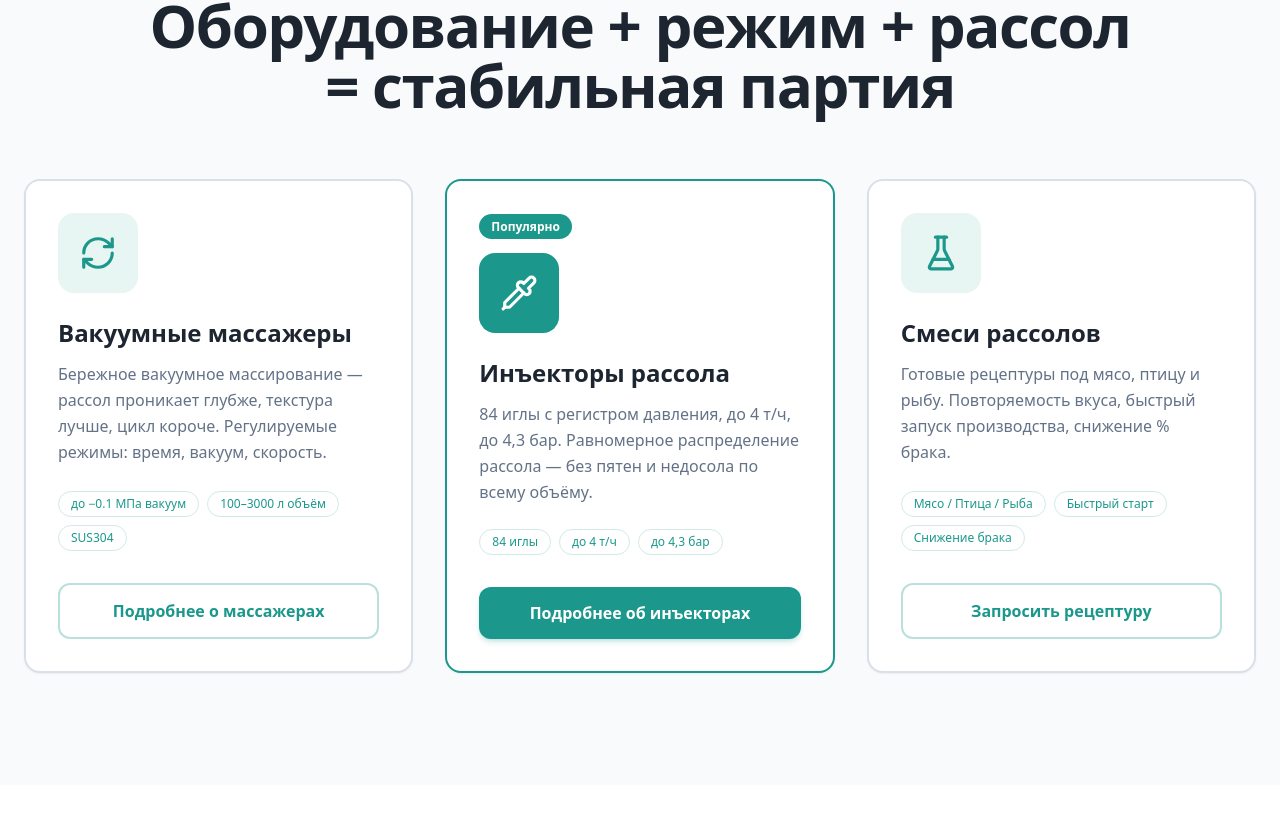
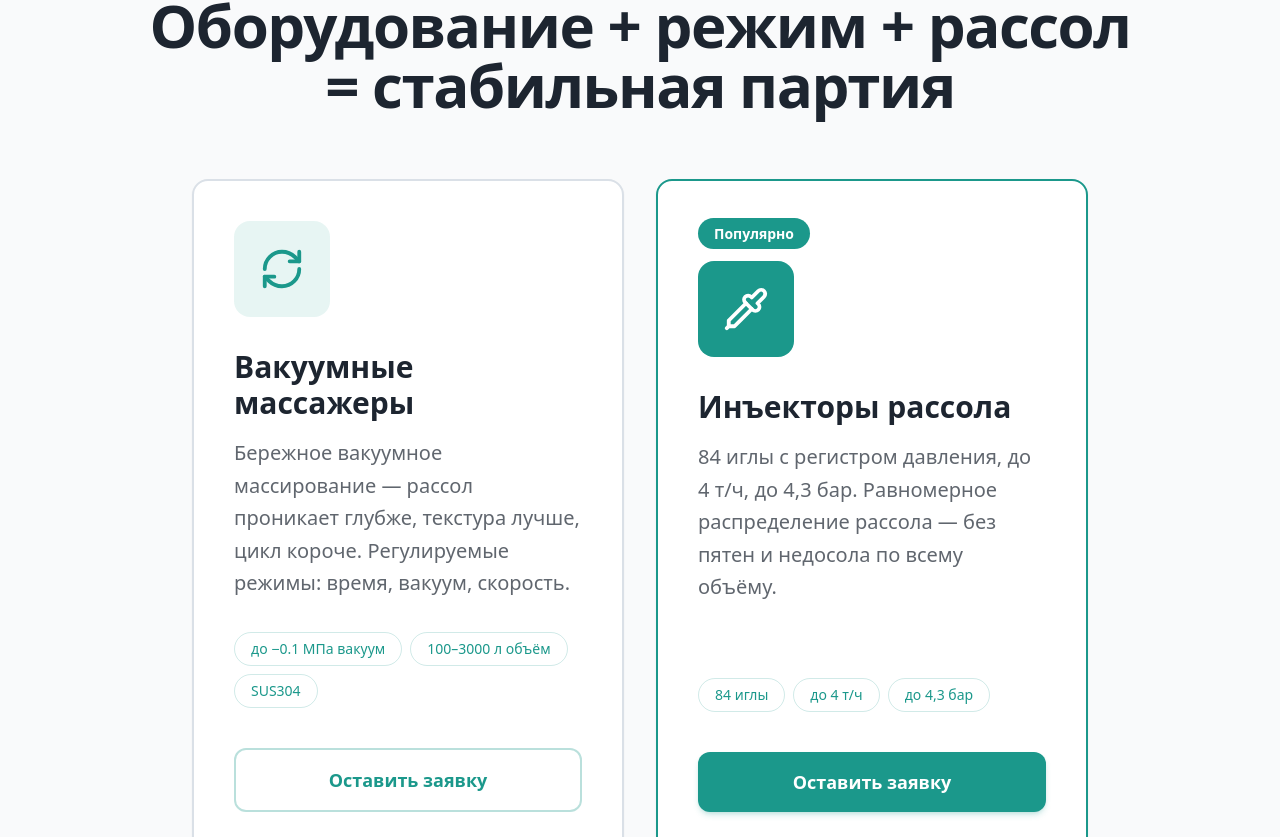
Before and after one commit to pr-poehali-dev/sky-melon-cascade, a React (Vite) app: page / in a window 1280 px wide. Shown: the part 2220-3057 px from the top of the page. Built offline with nearby package versions, Linux system fonts and the light colour scheme.

Commit message:
В следующем блоке убери блок «Смеси рассолов», Оставь 2 блока. Увеличь размер шрифта. На кнопках напиши Оставить заявку - имя, телефон, отправить

```diff
--- a/src/pages/Index.tsx
+++ b/src/pages/Index.tsx
@@ -280,32 +280,21 @@ const Index = () => {
             </h2>
           </div>
 
-          <div className="grid md:grid-cols-3 gap-8">
+          <div className="grid md:grid-cols-2 gap-8 max-w-4xl mx-auto">
             {[
               {
                 icon: "RefreshCw",
                 title: "Вакуумные массажеры",
                 desc: "Бережное вакуумное массирование — рассол проникает глубже, текстура лучше, цикл короче. Регулируемые режимы: время, вакуум, скорость.",
-                cta: "Подробнее о массажерах",
-                href: "#massager",
                 specs: ["до −0.1 МПа вакуум", "100–3000 л объём", "SUS304"],
+                highlight: false,
               },
               {
                 icon: "Pipette",
                 title: "Инъекторы рассола",
                 desc: "84 иглы с регистром давления, до 4 т/ч, до 4,3 бар. Равномерное распределение рассола — без пятен и недосола по всему объёму.",
-                cta: "Подробнее об инъекторах",
-                href: "#injector",
+                specs: ["84 иглы", "до 4 т/ч", "до 4,3 бар"],
                 highlight: true,
-                specs: ["84 иглы", "до 4 т/ч", "до 4,3 бар"],
-              },
-              {
-                icon: "FlaskConical",
-                title: "Смеси рассолов",
-                desc: "Готовые рецептуры под мясо, птицу и рыбу. Повторяемость вкуса, быстрый запуск производства, снижение % брака.",
-                cta: "Запросить рецептуру",
-                href: "#cta",
-                specs: ["Мясо / Птица / Рыба", "Быстрый старт", "Снижение брака"],
               },
             ].map((card, i) => (
               <div
@@ -313,25 +302,28 @@ const Index = () => {
                 className={`group transition-all duration-700 ${vis("solutions") ? "opacity-100 translate-y-0" : "opacity-0 translate-y-8"}`}
                 style={{ transitionDelay: `${i * 150}ms` }}
               >
-                <div className={`h-full flex flex-col p-8 border-2 rounded-2xl bg-white shadow-sm hover:shadow-xl transition-all ${card.highlight ? "border-primary shadow-primary/10" : "border-border hover:border-primary/40"}`}>
+                <div className={`h-full flex flex-col p-10 border-2 rounded-2xl bg-white shadow-sm hover:shadow-xl transition-all ${card.highlight ? "border-primary shadow-primary/10" : "border-border hover:border-primary/40"}`}>
                   {card.highlight && (
                     <div className="mb-4">
-                      <span className="text-xs font-bold bg-primary text-white px-3 py-1 rounded-full">Популярно</span>
+                      <span className="text-sm font-bold bg-primary text-white px-4 py-1.5 rounded-full">Популярно</span>
                     </div>
                   )}
-                  <div className={`w-20 h-20 flex items-center justify-center rounded-2xl mb-6 ${card.highlight ? "bg-primary" : "bg-primary/10"}`}>
-                    <Icon name={card.icon} fallback="Star" size={38} className={card.highlight ? "text-white" : "text-primary"} />
+                  <div className={`w-24 h-24 flex items-center justify-center rounded-2xl mb-8 ${card.highlight ? "bg-primary" : "bg-primary/10"}`}>
+                    <Icon name={card.icon} fallback="Star" size={46} className={card.highlight ? "text-white" : "text-primary"} />
                   </div>
-                  <h3 className="font-display font-bold text-2xl mb-3 text-foreground">{card.title}</h3>
-                  <p className="text-muted-foreground text-base leading-relaxed mb-6 flex-1">{card.desc}</p>
-                  <div className="flex flex-wrap gap-2 mb-8">
+                  <h3 className="font-display font-bold text-3xl mb-4 text-foreground">{card.title}</h3>
+                  <p className="text-foreground/70 text-xl leading-relaxed mb-8 flex-1">{card.desc}</p>
+                  <div className="flex flex-wrap gap-2 mb-10">
                     {card.specs.map((s, j) => (
-                      <span key={j} className="text-xs font-medium px-3 py-1 bg-primary/8 text-primary border border-primary/20 rounded-full">{s}</span>
+                      <span key={j} className="text-sm font-medium px-4 py-1.5 bg-primary/8 text-primary border border-primary/20 rounded-full">{s}</span>
                     ))}
                   </div>
-                  <a href={card.href} className={`w-full py-3.5 rounded-xl font-semibold text-base text-center transition-all ${card.highlight ? "bg-primary text-white hover:bg-primary/90 shadow-md shadow-primary/20" : "border-2 border-primary/30 text-primary hover:border-primary hover:bg-primary/5"}`}>
-                    {card.cta}
-                  </a>
+                  <button
+                    onClick={() => { setModalProduct(card.title); setModalOpen(true); }}
+                    className={`w-full py-4 rounded-xl font-bold text-lg text-center transition-all ${card.highlight ? "bg-primary text-white hover:bg-primary/90 shadow-md shadow-primary/20" : "border-2 border-primary/30 text-primary hover:border-primary hover:bg-primary/5"}`}
+                  >
+                    Оставить заявку
+                  </button>
                 </div>
               </div>
             ))}
```
